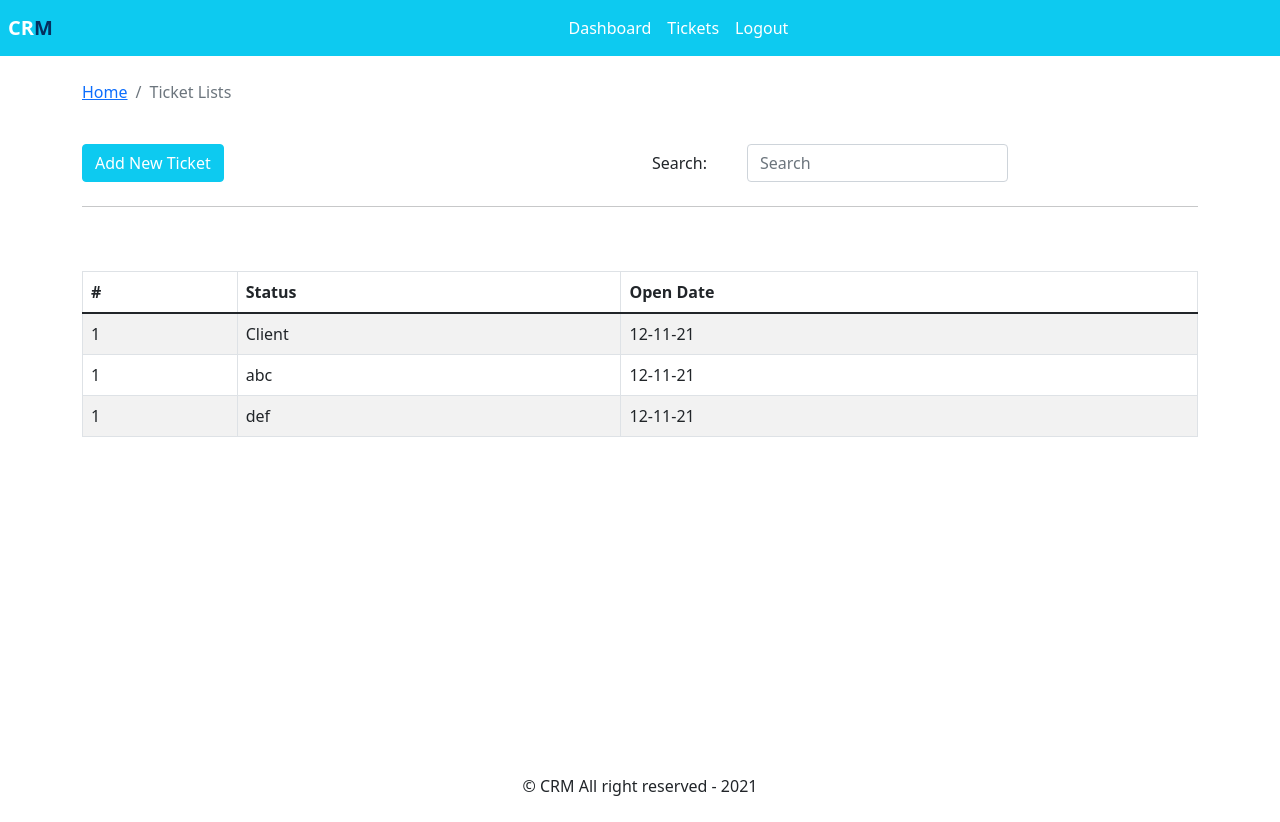
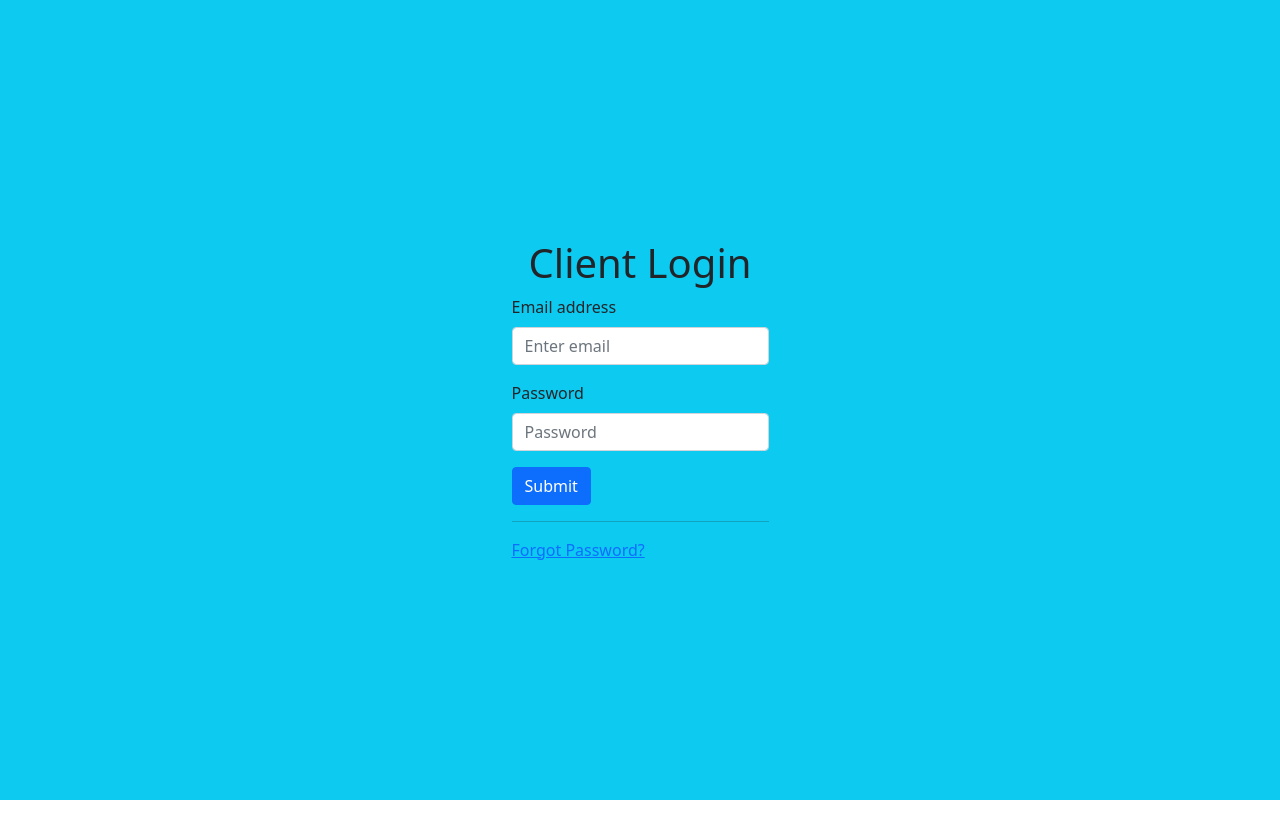
Before and after one commit to Naveed11/crm-frontend, a React (Create React App) app: page / in a window 1280 px wide. After the commit the page ends 800 px from the top, so only its background shows below. Built offline with nearby package versions, Linux system fonts and the light colour scheme.

Commit message:
add react router dom

```diff
--- a/package.json
+++ b/package.json
@@ -11,6 +11,8 @@
     "react": "^17.0.2",
     "react-bootstrap": "^1.6.3",
     "react-dom": "^17.0.2",
+    "react-router-bootstrap": "^0.25.0",
+    "react-router-dom": "^5.3.0",
     "react-scripts": "4.0.3",
     "reactstrap": "^8.10.0",
     "web-vitals": "^1.1.2"
--- a/src/App.js
+++ b/src/App.js
@@ -5,15 +5,30 @@ import Dashboard from './components/Layout/Dashboard';
 import PageBreadcrumb from './components/Layout/Breadcrumb';
 import AddNewTicket from './page/new-ticket/AddNewTicket.page';
 import TicketListing from './page/ticket-listing/TicketListing.page';
+import Ticket from './page/ticket/Ticket.page';
+import {
+  BrowserRouter as Router,
+  Switch,
+  Route
+} from 'react-router-dom';
 function App() {
   return (
     <div className="App">
-    {/* <Entry /> */}
+      <Router>
+        <Switch>
+
+    <Route exact path="/"><Entry/></Route>
     <DefaultLayout>
-        {/* <Dashboard /> */}
-        {/* <AddNewTicket /> */}
-        <TicketListing />
+      <Route path="/dashboard"><Dashboard /></Route>
+      <Route path="/add-ticket"><AddNewTicket /></Route>
+      <Route path="/ticket-list"><TicketListing /></Route>
+
+
+
+        {/* <Ticket /> */}
     </DefaultLayout>
+    </Switch>
+    </Router>
     </div>
   );
 }
--- a/src/components/Layout/Dashboard.js
+++ b/src/components/Layout/Dashboard.js
@@ -4,6 +4,7 @@ import './dashboard.css';
 import TicketTable from './TicketTable.comp';
 import data from '../../assets/data.json';
 import PageBreadcrumb from './Breadcrumb';
+import {Link} from 'react-router-dom'
 const Dashboard = () => {
     return (
         <Container>
@@ -14,7 +15,9 @@ const Dashboard = () => {
             </Row>
             <Row>
                 <Col className="text-ceter mt-1 mb-2 addNewTicketDiv">
+                    <Link to="/add-ticket">
                     <Button variant="info"  style={{padding:"10px 30px"}}>Add New Ticket</Button>
+                    </Link>
                 </Col>
             </Row>
             <Row>
--- a/src/components/Layout/Header.comp.js
+++ b/src/components/Layout/Header.comp.js
@@ -2,6 +2,7 @@ import React from 'react'
 import '../Layout/header.css'
 import {Navbar,Nav,NavbarBrand} from 'react-bootstrap';
 import logo from '../../assets/img/logo.png';
+import {LinkContainer} from 'react-router-bootstrap'
 const Header = () => {
     return (
         <Navbar className="bg-info navbar-dark" collapseOnSelect expand="md">
@@ -9,9 +10,10 @@ const Header = () => {
             <Navbar.Toggle aria-controls="basic-navbar-nav" />
             <Navbar.Collapse id="basic-navbar-nav" className="px-2">
                 <Nav className="mx-auto">
-                    <Nav.Link href="/dashboard" className="text-white">Dashboard</Nav.Link>
-                    <Nav.Link href="/dashboard" className="text-white">Tickets</Nav.Link>
-                    <Nav.Link href="/dashboard" className="text-white">Logout</Nav.Link>
+                    <LinkContainer to="/dashboard"><Nav.Link  className="text-white">Dashboard</Nav.Link></LinkContainer>
+                    <LinkContainer to="/ticket-list"><Nav.Link  className="text-white">Tickets</Nav.Link></LinkContainer>
+                    <LinkContainer to=""><Nav.Link  className="text-white">Logout</Nav.Link></LinkContainer>
+
                 </Nav>
             </Navbar.Collapse>
         </Navbar>
--- a/src/page/ticket-listing/TicketListing.page.js
+++ b/src/page/ticket-listing/TicketListing.page.js
@@ -4,6 +4,7 @@ import PageBreadcrumb from '../../components/Layout/Breadcrumb';
 import SearchForm from '../../components/Layout/SearchForm.comp';
 import TicketTable from '../../components/Layout/TicketTable.comp';
 import data from '../../assets/data.json';
+import {Link} from 'react-router-dom'
 const TicketListing = () => {
     const [str,setStr] = useState();
     const [dispTickets,setDispTickets] = useState(data);
@@ -29,7 +30,9 @@ const TicketListing = () => {
             {/* Add New Ticket Button & Search form */}
             <Row>
                 <Col>
+                <Link to="/add-ticket">
                 <Button variant="info text-white mt-4 mb-2">Add New Ticket</Button>
+                </Link>
                 </Col>
 
                 <Col className="text-right mt-4 mb-2">
--- /dev/null
+++ b/src/page/ticket/Ticket.page.js
@@ -0,0 +1,29 @@
+import React from 'react'
+import { Container,Row,Col,Button } from 'react-bootstrap'
+import PageBreadcrumb from '../../components/Layout/Breadcrumb'
+import datas from '../../assets/data.json';
+
+const data = datas[0];
+const Ticket = () => {
+    return (
+        <Container>
+            <Row>
+                <Col>
+                    <PageBreadcrumb page="Ticket"/>
+                </Col>
+            </Row>
+            <Row>
+            <Col>
+                    <div className="subject">Subject : {data.Subject}</div>
+                    <div className="date">Date : {data.Date}</div>
+                    <div className="status">Status : {data.id}</div>
+            </Col>
+            <Col className="text-right">
+                <Button variant="outline-info">Close Ticket</Button>
+            </Col>
+            </Row>
+        </Container>
+    )
+}
+
+export default Ticket
```
Also changed, not shown: 1 other file (tests, documents, lock files or other folders).
